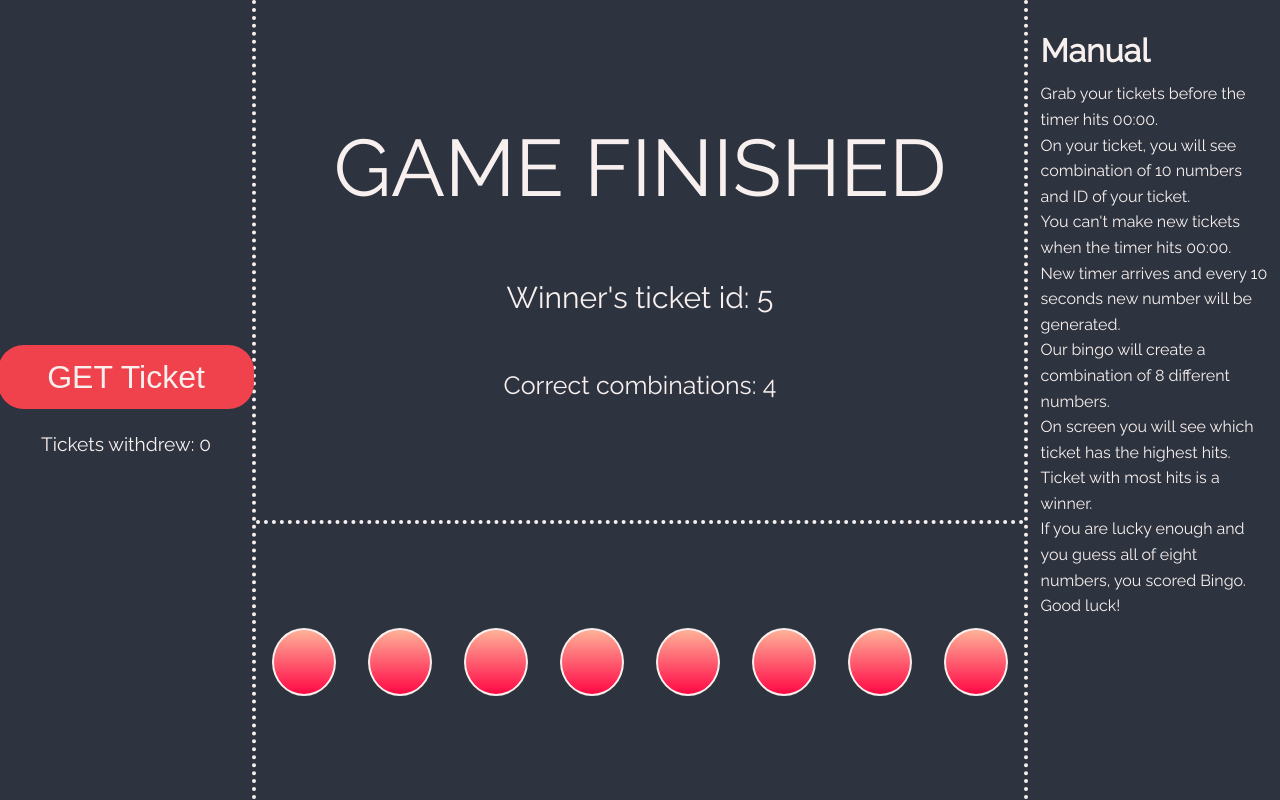
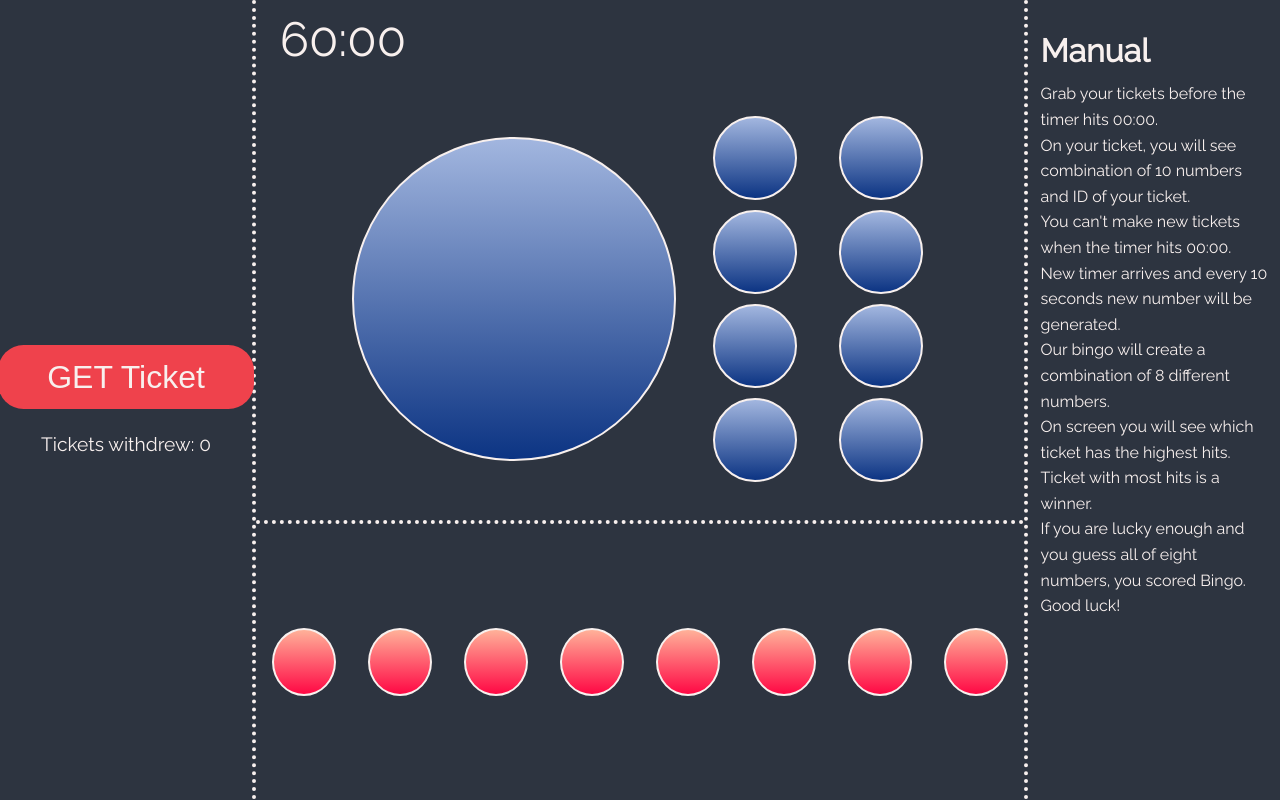
Before and after one commit to edinSahbaz/vue-lucky-bingo, a Vue app: page /#/main in a window 1280 px wide. Built offline with nearby package versions, Linux system fonts and the light colour scheme; what vue-particles would draw is missing.

Commit message:
Ending view prep

```diff
--- a/src/views/Main.vue
+++ b/src/views/Main.vue
@@ -1,8 +1,8 @@
 <template>
   <div class="main">
     <Left />
-        <Ending/>
-<!--        <middleUpper />-->
+    <!--<Ending/>-->
+    <middleUpper />
     <middleBottom />
     <Right />
   </div>
@@ -10,21 +10,21 @@
 
 <script>
 import Left from "../components/Main/Left";
-    // import middleUpper from "../components/Main/middleUpper";
+import middleUpper from "../components/Main/middleUpper";
 import middleBottom from "../components/Main/middleBottom";
 import Right from "../components/Main/Right";
-    import Ending from "../components/Main/Ending";
+//import Ending from "../components/Main/Ending";
 
 export default {
   name: "Main",
   components: {
     Left,
-            // middleUpper,
+    middleUpper,
     middleBottom,
-            Right,
-            Ending
+    Right
+    //Ending
   }
-    }
+};
 </script>
 
 <style scoped>
```
Lines whose indentation alone changed are shown as unchanged.
